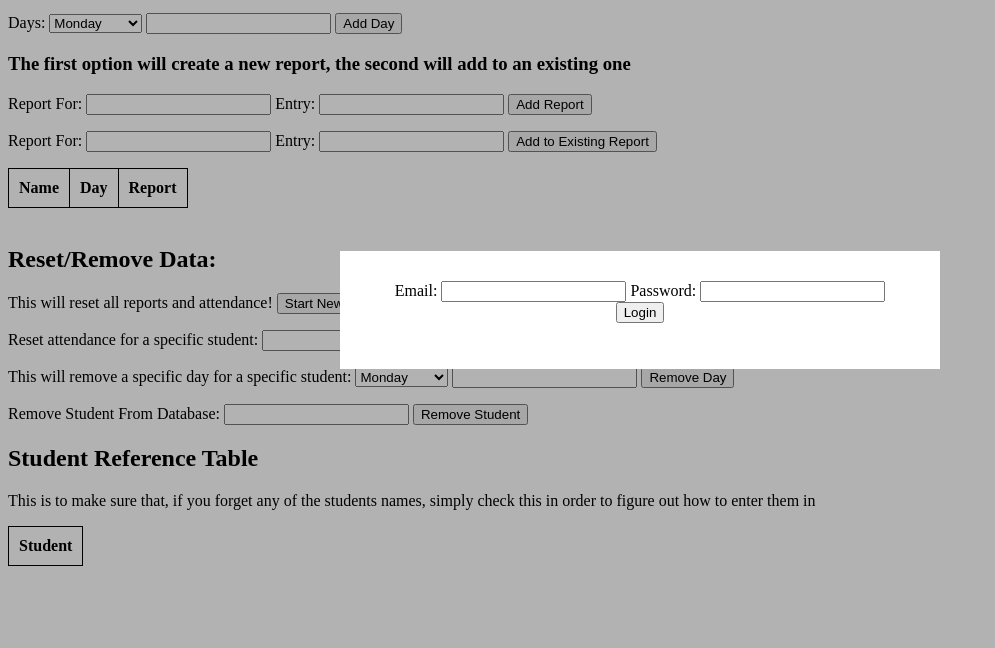
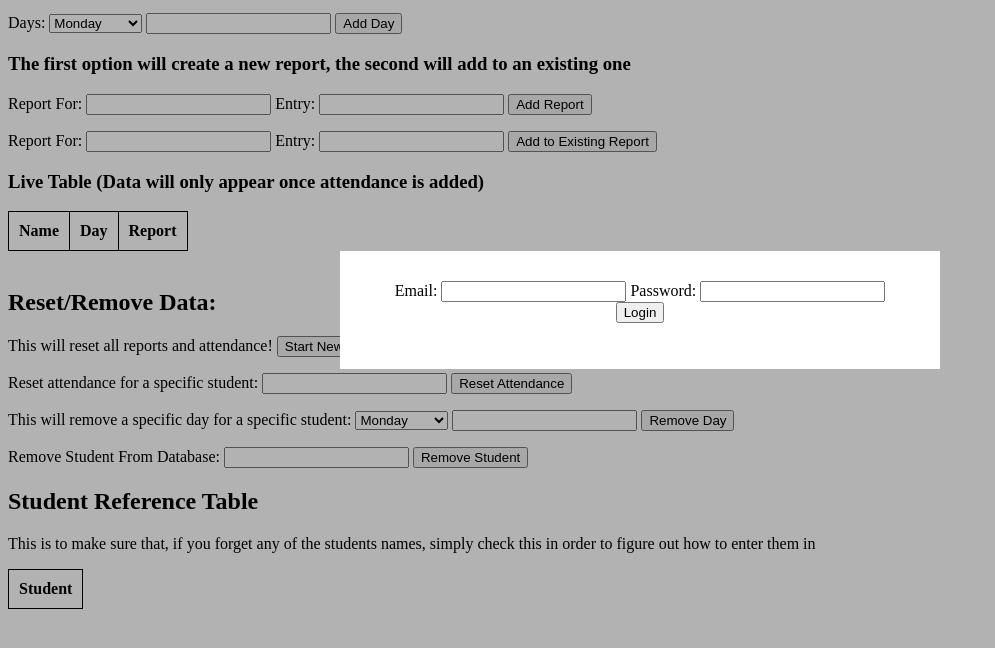
Before and after one commit to jancarloa0524/uxma-student-status, a website with bundled scripts: page dist/index.html in a window 1280 px wide. Shown: the part 90-738 px from the top of the page, without its empty margins (0-995 px from the left). Built offline with nearby package versions, Linux system fonts and the light colour scheme; some packages are replaced by stand-ins of ours; no server answers; the database is empty.

Commit message:
updated instructions

```diff
--- a/dist/index.html
+++ b/dist/index.html
@@ -97,6 +97,8 @@
         <button>Add to Existing Report</button>
     </form>
 
+    <h3>Live Table (Data will only appear once attendance is added)</h3>
+
     <table class="table">
         <tr>
           <th>Name</th>
```
